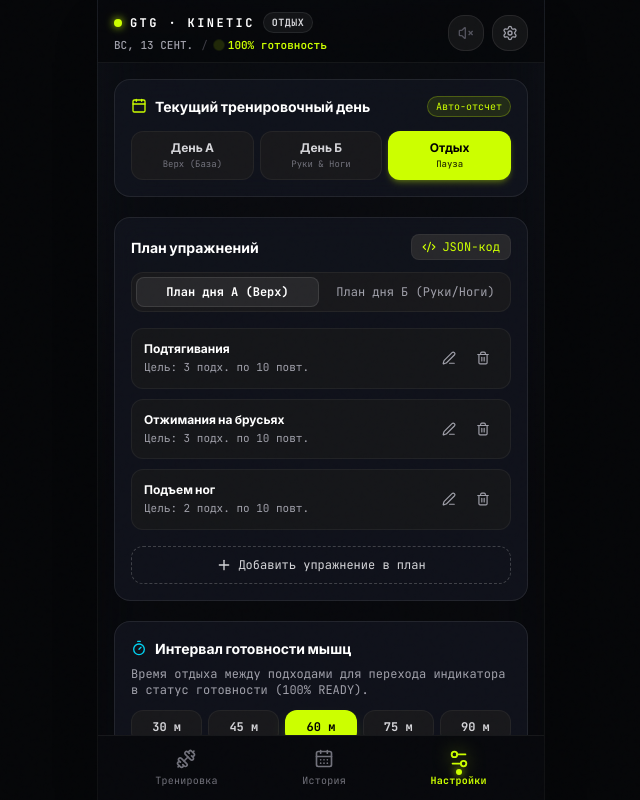
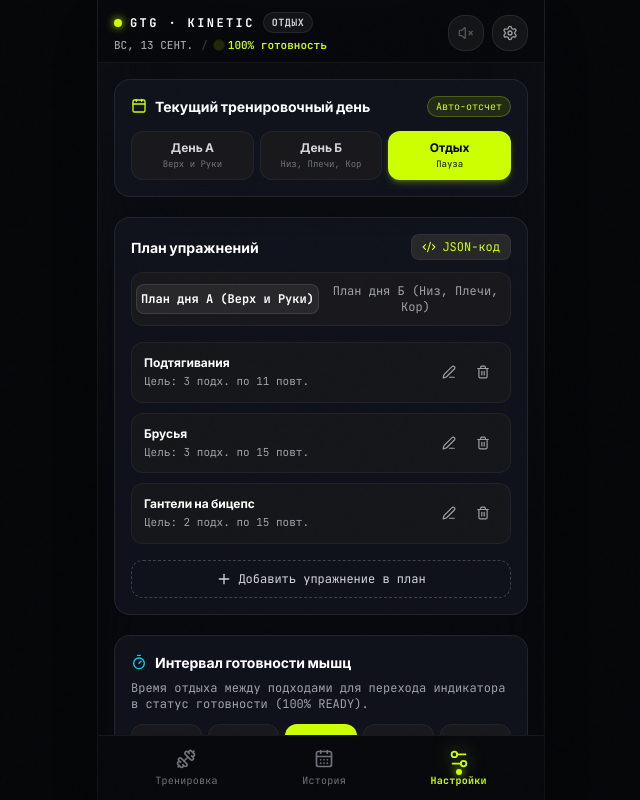
Before and after one commit to alexander-topilskii/GtgTracker, a React (Vite) app: page / in a window 1280 px wide. Both pictures are taken after a click on the button 829 px from the left and 32 px from the top of the page. Shown: the whole page, without its empty margins (319-959 px from the left). Built offline with nearby package versions, Linux system fonts and the light colour scheme.

Commit message:
feat: update workout programs for Day A and Day B as requested

```diff
--- a/src/components/dashboard/DaySelector.tsx
+++ b/src/components/dashboard/DaySelector.tsx
@@ -13,8 +13,8 @@ export const DaySelector: React.FC = () => {
   };
 
   const options: { type: DayType; label: string; short: string }[] = [
-    { type: 'A', label: 'День А', short: 'Верх (База)' },
-    { type: 'B', label: 'День Б', short: 'Руки & Ноги' },
+    { type: 'A', label: 'День А', short: 'Верх и Руки' },
+    { type: 'B', label: 'День Б', short: 'Низ, Плечи, Кор' },
     { type: 'REST', label: 'Отдых', short: 'Пауза' },
   ];
 
--- a/src/components/settings/ProgramVisualEditor.tsx
+++ b/src/components/settings/ProgramVisualEditor.tsx
@@ -92,7 +92,7 @@ export const ProgramVisualEditor: React.FC = () => {
                 : 'text-zinc-400 hover:text-zinc-200'
             }`}
           >
-            {d === 'A' ? 'План дня А (Верх)' : 'План дня Б (Руки/Ноги)'}
+            {d === 'A' ? 'План дня А (Верх и Руки)' : 'План дня Б (Низ, Плечи, Кор)'}
           </button>
         ))}
       </div>
--- a/src/components/settings/SettingsView.tsx
+++ b/src/components/settings/SettingsView.tsx
@@ -153,8 +153,8 @@ export const SettingsView: React.FC = () => {
 
         <div className="grid grid-cols-3 gap-1.5 pt-1">
           {([
-            { type: 'A', label: 'День А', desc: 'Верх (База)' },
-            { type: 'B', label: 'День Б', desc: 'Руки & Ноги' },
+            { type: 'A', label: 'День А', desc: 'Верх и Руки' },
+            { type: 'B', label: 'День Б', desc: 'Низ, Плечи, Кор' },
             { type: 'REST', label: 'Отдых', desc: 'Пауза' },
           ] as const).map((opt) => {
             const isActive = activeRecord.dayType === opt.type;
--- a/src/data/defaultProgram.json
+++ b/src/data/defaultProgram.json
@@ -1,112 +1,110 @@
 {
-  "version": 3,
+  "version": 4,
   "name": "GtG Kinetic — Расписание по времени",
   "defaultRestIntervalMinutes": 60,
   "days": {
     "A": {
       "dayType": "A",
-      "title": "День А — Верх (База)",
-      "description": "Подтягивания, брусья и пресс",
+      "title": "День А — Верх и Руки",
+      "description": "Подтягивания, брусья и гантели на бицепс",
       "exercises": [
         {
           "id": "pull-ups",
           "name": "Подтягивания",
           "targetSets": 3,
-          "defaultReps": 10,
+          "defaultReps": 11,
           "muscle": "Спина & Бицепс",
           "code": "PULL",
           "cue": "2–3 сек опускание • чистый подъем",
-          "timeSlots": ["10:00", "14:30", "17:30"]
+          "timeSlots": ["10:00", "14:30", "18:30"]
         },
         {
           "id": "dips",
-          "name": "Отжимания на брусьях",
+          "name": "Брусья",
           "targetSets": 3,
-          "defaultReps": 10,
+          "defaultReps": 15,
           "muscle": "Грудь & Трицепс",
           "code": "DIPS",
           "cue": "Угол 90° в локтях • наклон корпуса",
-          "timeSlots": ["11:30", "16:00", "18:30"]
+          "timeSlots": ["11:30", "16:00", "19:30"]
         },
         {
-          "id": "leg-raises",
-          "name": "Подъем ног",
+          "id": "bicep-curls",
+          "name": "Гантели на бицепс",
           "targetSets": 2,
-          "defaultReps": 10,
-          "muscle": "Прямая мышца кора",
-          "code": "CORE",
-          "cue": "Без раскачки • фиксация вверху",
-          "timeSlots": ["13:00", "19:30"]
+          "defaultReps": 15,
+          "muscle": "Бицепс",
+          "code": "BICEP",
+          "cue": "Супинация кисти • локти прижаты",
+          "timeSlots": ["13:00", "17:30"]
         }
       ],
       "schedule": [
-        { "id": "a_1", "time": "10:00", "exerciseId": "pull-ups", "exerciseName": "Подтягивания", "reps": 10, "muscle": "Спина & Бицепс", "code": "PULL", "cue": "2–3 сек опускание • чистый подъем" },
-        { "id": "a_2", "time": "11:30", "exerciseId": "dips", "exerciseName": "Отжимания на брусьях", "reps": 10, "muscle": "Грудь & Трицепс", "code": "DIPS", "cue": "Угол 90° в локтях • наклон корпуса" },
-        { "id": "a_3", "time": "13:00", "exerciseId": "leg-raises", "exerciseName": "Подъем ног", "reps": 10, "muscle": "Прямая мышца кора", "code": "CORE", "cue": "Без раскачки • фиксация вверху" },
-        { "id": "a_4", "time": "14:30", "exerciseId": "pull-ups", "exerciseName": "Подтягивания", "reps": 10, "muscle": "Спина & Бицепс", "code": "PULL", "cue": "Хват чуть шире плеч • грудь к перекладине" },
-        { "id": "a_5", "time": "16:00", "exerciseId": "dips", "exerciseName": "Отжимания на брусьях", "reps": 10, "muscle": "Грудь & Трицепс", "code": "DIPS", "cue": "Плавный контроль опускания" },
-        { "id": "a_6", "time": "17:30", "exerciseId": "pull-ups", "exerciseName": "Подтягивания", "reps": 10, "muscle": "Спина & Бицепс", "code": "PULL", "cue": "Свежие волокна • резкий подъем" },
-        { "id": "a_7", "time": "18:30", "exerciseId": "dips", "exerciseName": "Отжимания на брусьях", "reps": 10, "muscle": "Грудь & Трицепс", "code": "DIPS", "cue": "Мощный жим • локти не разводить" },
-        { "id": "a_8", "time": "19:30", "exerciseId": "leg-raises", "exerciseName": "Подъем ног", "reps": 10, "muscle": "Прямая мышца кора", "code": "CORE", "cue": "Полный выдох в верхней точке" }
+        { "id": "a_1", "time": "10:00", "exerciseId": "pull-ups", "exerciseName": "Подтягивания", "reps": 11, "muscle": "Спина & Бицепс", "code": "PULL", "cue": "2–3 сек опускание • чистый подъем" },
+        { "id": "a_2", "time": "11:30", "exerciseId": "dips", "exerciseName": "Брусья", "reps": 15, "muscle": "Грудь & Трицепс", "code": "DIPS", "cue": "Угол 90° в локтях • наклон корпуса" },
+        { "id": "a_3", "time": "13:00", "exerciseId": "bicep-curls", "exerciseName": "Гантели на бицепс", "reps": 15, "muscle": "Бицепс", "code": "BICEP", "cue": "Супинация кисти • локти прижаты" },
+        { "id": "a_4", "time": "14:30", "exerciseId": "pull-ups", "exerciseName": "Подтягивания", "reps": 11, "muscle": "Спина & Бицепс", "code": "PULL", "cue": "Хват чуть шире плеч • грудь к перекладине" },
+        { "id": "a_5", "time": "16:00", "exerciseId": "dips", "exerciseName": "Брусья", "reps": 15, "muscle": "Грудь & Трицепс", "code": "DIPS", "cue": "Плавный контроль опускания" },
+        { "id": "a_6", "time": "17:30", "exerciseId": "bicep-curls", "exerciseName": "Гантели на бицепс", "reps": 15, "muscle": "Бицепс", "code": "BICEP", "cue": "Чистый подъем без раскачки корпуса" },
+        { "id": "a_7", "time": "18:30", "exerciseId": "pull-ups", "exerciseName": "Подтягивания", "reps": 11, "muscle": "Спина & Бицепс", "code": "PULL", "cue": "Свежие волокна • мощный подъем" },
+        { "id": "a_8", "time": "19:30", "exerciseId": "dips", "exerciseName": "Брусья", "reps": 15, "muscle": "Грудь & Трицепс", "code": "DIPS", "cue": "Мощный жим • локти не разводить" }
       ]
     },
     "B": {
       "dayType": "B",
-      "title": "День Б — Ноги, Плечи, Руки",
-      "description": "Приседания, махи и бицепс",
+      "title": "День Б — Низ, Плечи, Кор",
+      "description": "Приседы на 1 ноге, наклоны, махи и пресс",
       "exercises": [
         {
-          "id": "squats",
-          "name": "Приседания",
+          "id": "single-leg-squats",
+          "name": "Приседы на 1 ноге",
           "targetSets": 2,
           "defaultReps": 15,
-          "muscle": "Квадрицепс & Ягодицы",
+          "muscle": "Ноги & Ягодицы",
           "code": "LEGS",
-          "cue": "Колени наружу • спина прямая",
-          "timeSlots": ["10:00", "14:30"]
+          "cue": "Баланс и контроль • ровная спина",
+          "timeSlots": ["10:00", "16:00"]
+        },
+        {
+          "id": "good-mornings",
+          "name": "Наклоны",
+          "targetSets": 2,
+          "defaultReps": 15,
+          "muscle": "Бицепс бедра & Поясница",
+          "code": "BACK",
+          "cue": "Движение в тазобедренном суставе • прямая спина",
+          "timeSlots": ["11:30", "17:30"]
         },
         {
           "id": "lateral-raises",
-          "name": "Махи в стороны",
-          "targetSets": 1,
+          "name": "Махи гантелями в стороны",
+          "targetSets": 2,
           "defaultReps": 10,
-          "weight": 8,
           "muscle": "Средняя дельта",
           "code": "DELTS",
-          "cue": "Гантели параллельно полу",
-          "timeSlots": ["11:30"]
+          "cue": "Гантели параллельно полу • локти слегка согнуты",
+          "timeSlots": ["13:00", "18:30"]
         },
         {
-          "id": "bicep-curls",
-          "name": "Подъем гантелей на бицепс",
+          "id": "abs",
+          "name": "Пресс",
           "targetSets": 2,
           "defaultReps": 10,
-          "weight": 12,
-          "muscle": "Бицепс & Брахиалис",
-          "code": "BICEP",
-          "cue": "Супинация кисти • локти прижаты",
-          "timeSlots": ["13:00", "17:30"]
-        },
-        {
-          "id": "front-raises",
-          "name": "Махи перед собой",
-          "targetSets": 2,
-          "defaultReps": 10,
-          "weight": 8,
-          "muscle": "Передняя дельта",
-          "code": "DELTS",
-          "cue": "Сведение лопаток • осанка",
-          "timeSlots": ["16:00", "19:00"]
+          "muscle": "Кор & Пресс",
+          "code": "CORE",
+          "cue": "Скручивание на выдохе • напряжение пресса",
+          "timeSlots": ["14:30", "19:30"]
         }
       ],
       "schedule": [
-        { "id": "b_1", "time": "10:00", "exerciseId": "squats", "exerciseName": "Приседания", "reps": 15, "muscle": "Квадрицепс & Ягодицы", "code": "LEGS", "cue": "Колени наружу • спина прямая" },
-        { "id": "b_2", "time": "11:30", "exerciseId": "lateral-raises", "exerciseName": "Махи в стороны", "reps": 10, "weight": 8, "muscle": "Средняя дельта", "code": "DELTS", "cue": "Гантели параллельно полу" },
-        { "id": "b_3", "time": "13:00", "exerciseId": "bicep-curls", "exerciseName": "Подъем гантелей на бицепс", "reps": 10, "weight": 12, "muscle": "Бицепс & Брахиалис", "code": "BICEP", "cue": "Супинация кисти • локти прижаты" },
-        { "id": "b_4", "time": "14:30", "exerciseId": "squats", "exerciseName": "Приседания", "reps": 15, "muscle": "Квадрицепс & Ягодицы", "code": "LEGS", "cue": "Плавный темп дыхания" },
-        { "id": "b_5", "time": "16:00", "exerciseId": "front-raises", "exerciseName": "Махи перед собой", "reps": 10, "weight": 8, "muscle": "Передняя дельта", "code": "DELTS", "cue": "Сведение лопаток • осанка" },
-        { "id": "b_6", "time": "17:30", "exerciseId": "bicep-curls", "exerciseName": "Подъем гантелей на бицепс", "reps": 10, "weight": 12, "muscle": "Бицепс & Брахиалис", "code": "BICEP", "cue": "Чистый финальный подход" },
-        { "id": "b_7", "time": "19:00", "exerciseId": "front-raises", "exerciseName": "Махи перед собой", "reps": 10, "weight": 8, "muscle": "Передняя дельта", "code": "DELTS", "cue": "Плавное опускание веса" }
+        { "id": "b_1", "time": "10:00", "exerciseId": "single-leg-squats", "exerciseName": "Приседы на 1 ноге", "reps": 15, "muscle": "Ноги & Ягодицы", "code": "LEGS", "cue": "Баланс и контроль • ровная спина" },
+        { "id": "b_2", "time": "11:30", "exerciseId": "good-mornings", "exerciseName": "Наклоны", "reps": 15, "muscle": "Бицепс бедра & Поясница", "code": "BACK", "cue": "Движение в тазобедренном суставе • прямая спина" },
+        { "id": "b_3", "time": "13:00", "exerciseId": "lateral-raises", "exerciseName": "Махи гантелями в стороны", "reps": 10, "muscle": "Средняя дельта", "code": "DELTS", "cue": "Гантели параллельно полу • локти слегка согнуты" },
+        { "id": "b_4", "time": "14:30", "exerciseId": "abs", "exerciseName": "Пресс", "reps": 10, "muscle": "Кор & Пресс", "code": "CORE", "cue": "Скручивание на выдохе • напряжение пресса" },
+        { "id": "b_5", "time": "16:00", "exerciseId": "single-leg-squats", "exerciseName": "Приседы на 1 ноге", "reps": 15, "muscle": "Ноги & Ягодицы", "code": "LEGS", "cue": "Плавный темп • колено строго вперед" },
+        { "id": "b_6", "time": "17:30", "exerciseId": "good-mornings", "exerciseName": "Наклоны", "reps": 15, "muscle": "Бицепс бедра & Поясница", "code": "BACK", "cue": "Растяжение задней поверхности бедра" },
+        { "id": "b_7", "time": "18:30", "exerciseId": "lateral-raises", "exerciseName": "Махи гантелями в стороны", "reps": 10, "muscle": "Средняя дельта", "code": "DELTS", "cue": "Контроль в верхней точке без читинга" },
+        { "id": "b_8", "time": "19:30", "exerciseId": "abs", "exerciseName": "Пресс", "reps": 10, "muscle": "Кор & Пресс", "code": "CORE", "cue": "Полный выдох в пиковом сокращении" }
       ]
     },
     "REST": {
```
